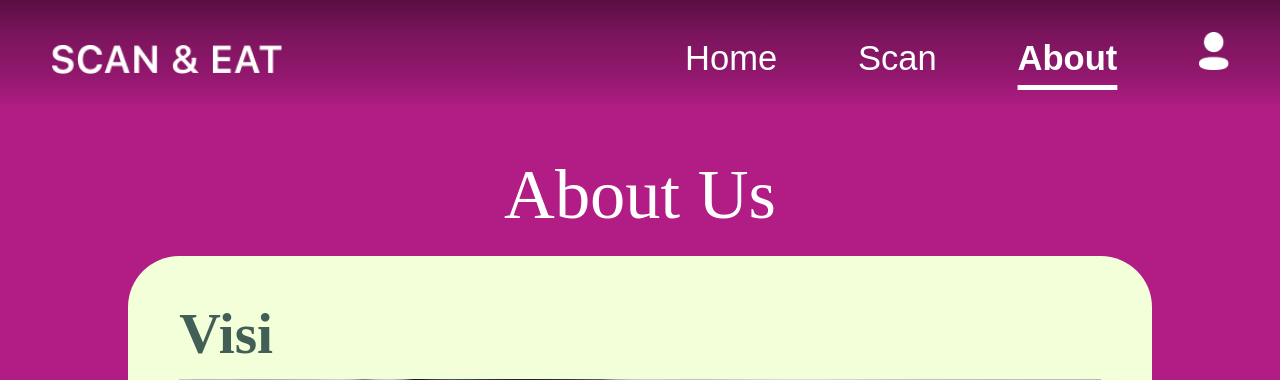
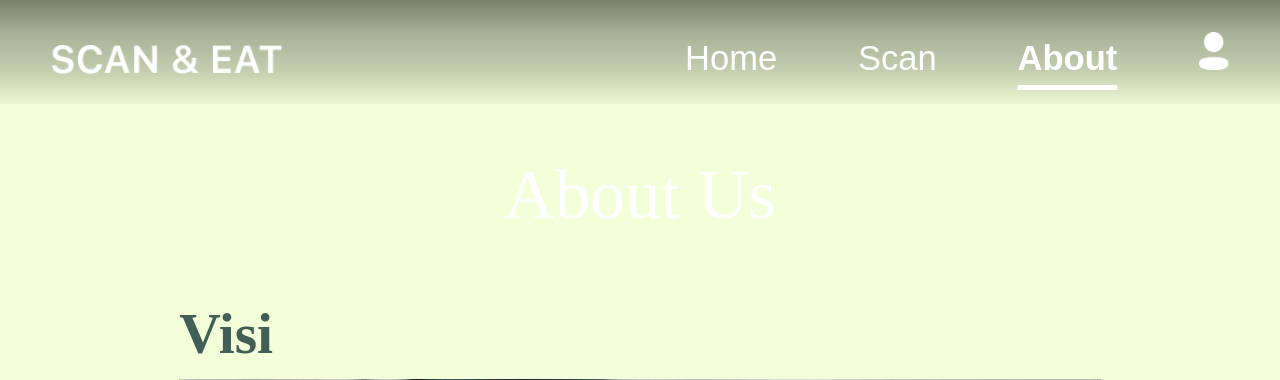
Before and after one commit to vyyvana/ScanAndEat2.0, a PHP site: page /About.html in a window 1280 px wide. Shown: the top 380 px of the page. Run offline with PHP 8.4, Linux system fonts and the light colour scheme.

Commit message:
gantiWarna

```diff
--- a/AboutUs-Style.css
+++ b/AboutUs-Style.css
@@ -4,7 +4,7 @@
 }
 
 body{
-    background-color: rgb(177, 29, 133);
+    background-color: rgb(243, 255, 217);
 }
 
 .h1-white {
```
